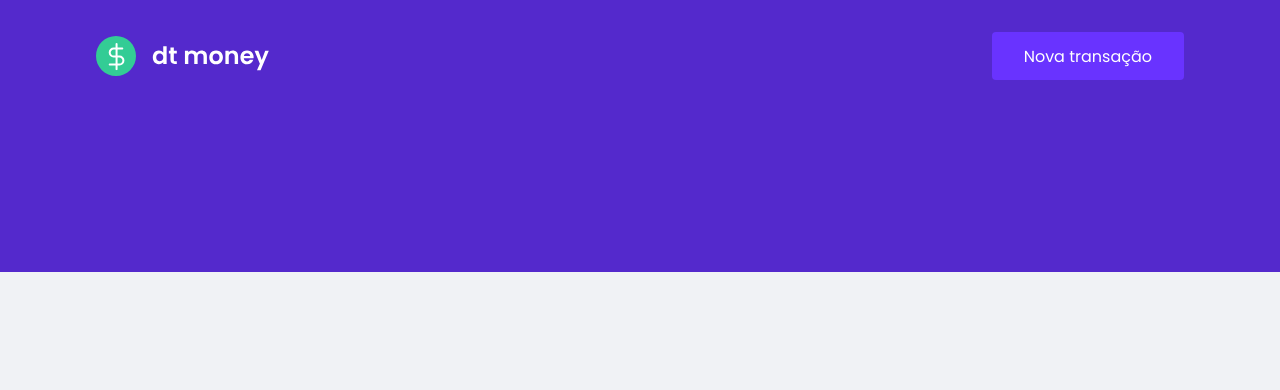
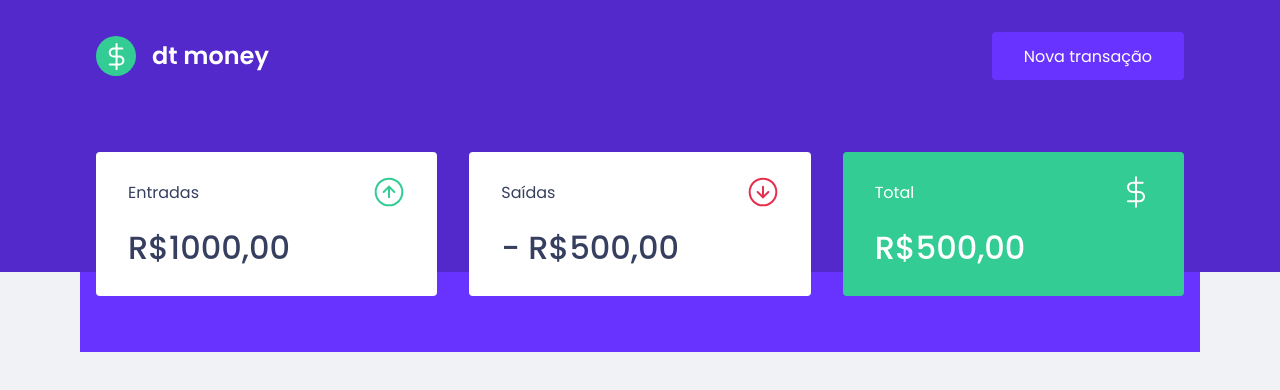
Before and after one commit to EricaSugui/ignite-reactjs-dtmoney, a React (Create React App) app: page / in a window 1280 px wide. Shown: the top 390 px of the page. Built offline with nearby package versions, Linux system fonts and the light colour scheme.

Commit message:
adiciona componente Summary

```diff
--- a/public/index.html
+++ b/public/index.html
@@ -7,7 +7,7 @@
     <link rel="shortcut icon" href="favicon.png" type="image/png">
     <link rel="preconnect" href="https://fonts.googleapis.com">
     <title>React DTMoney</title>
-    <link href="https://fonts.googleapis.com/css2?family=Poppins:wght@400;600&display=swap" rel="stylesheet">
+    <link href="https://fonts.googleapis.com/css2?family=Poppins:wght@400;500;600&display=swap" rel="stylesheet">
   </head>
   <body>
     <noscript>You need to enable JavaScript to run this app.</noscript>
--- a/src/App.tsx
+++ b/src/App.tsx
@@ -1,3 +1,4 @@
+import { Dashboard } from "./components/Dashboard";
 import { Header } from "./components/Header";
 import { GlobalStyle } from "./styles/global";
 
@@ -5,7 +6,7 @@
   return (
     <>
       <Header />
-
+      <Dashboard />
       <GlobalStyle />
     </>
   );
--- /dev/null
+++ b/src/components/Dashboard/index.tsx
@@ -0,0 +1,12 @@
+import { Summary } from "../Summary";
+
+import { Container } from "./styles";
+
+export function Dashboard() {
+    return (
+        <Container>
+            <Summary />
+        </Container>
+
+    )
+}
--- /dev/null
+++ b/src/components/Dashboard/styles.ts
@@ -0,0 +1,8 @@
+import styled from 'styled-components'
+
+export const Container = styled.main`
+    max-width: 1120px;
+    margin: 0 auto;
+    padding: 2.5rem 1rem;
+    background: var(--blue-light);
+`;
--- /dev/null
+++ b/src/components/Summary/index.tsx
@@ -0,0 +1,29 @@
+import { Container } from "./styles";
+import incomeImg from '../../assets/income.svg'
+import outcomeImg from '../../assets/outcome.svg'
+import totalImg from '../../assets/total.svg'
+
+export function Summary() {
+    return (
+        <Container>
+            <div>
+                <header>
+                    <p>Entradas</p><img src={incomeImg} alt="Entradas" />
+                </header>
+                <strong>R$1000,00</strong>
+            </div>
+            <div>
+                <header>
+                    <p>Saídas</p><img src={outcomeImg} alt="Saídas" />
+                </header>
+                <strong>- R$500,00</strong>
+            </div>
+            <div className="highlight-background">
+                <header>
+                    <p>Total</p><img src={totalImg} alt="Total" />
+                </header>
+                <strong>R$500,00</strong>
+            </div>
+        </Container>
+    )
+}
--- /dev/null
+++ b/src/components/Summary/styles.ts
@@ -0,0 +1,36 @@
+import styled from 'styled-components'
+
+export const Container = styled.div`
+    display: grid;
+    grid-template-columns: repeat(3, 1fr);
+    gap: 2rem;
+    margin-top: -10rem;
+
+    div {
+        background: var(--shape);
+        padding: 1.5rem 2rem;
+        border-radius: 0.25rem;
+        color: var(--text-title);
+
+        header {
+        display: flex;
+        align-items: center;
+        justify-content: space-between;
+        }
+
+        strong {
+            display: block;
+            margin-top: 1rem;
+            font-size: 2rem;
+            font-weight: 500;
+            line-height: 3rem;
+        }
+
+        &.highlight-background {
+            background: var(--green);
+            color: #fff;
+        }
+    }
+
+
+`;
--- a/src/styles/global.ts
+++ b/src/styles/global.ts
@@ -5,6 +5,7 @@
         --background: #f0f2f5;
         --red: #e52e4d;
         --blue: #5429cc;
+        --green: #33CC95;
         --blue-light: #6933ff;
         --text-title: #363f5f;
         --text-body: #969cb3;
```
